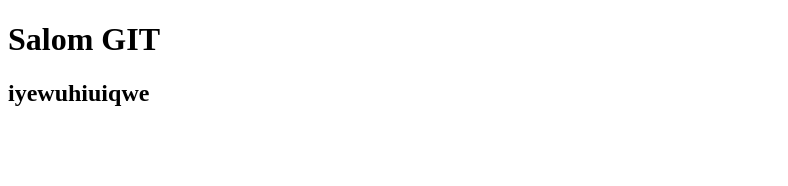
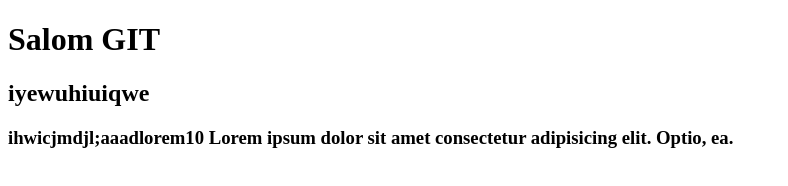
Before and after one commit to xusan-axmadov/git-test, a plain HTML site: page index.html in a window 1280 px wide. Shown: the whole page, without its empty margins (0-788 px from the left). Drawn offline with Linux system fonts and the light colour scheme.

Commit message:
h3 qoshildi

```diff
--- a/index.html
+++ b/index.html
@@ -9,5 +9,8 @@
 <body>
     <h1>Salom GIT</h1>
     <h2>iyewuhiuiqwe</h2>
+    <h3>ihwicjmdjl;aaadlorem10
+        Lorem ipsum dolor sit amet consectetur adipisicing elit. Optio, ea.
+    </h3>
 </body>
 </html>
```
